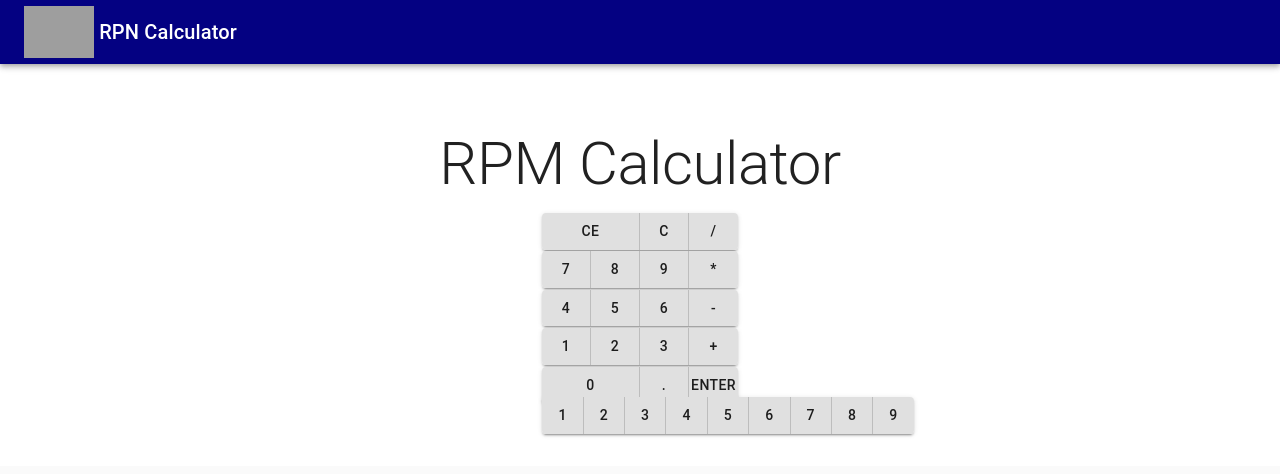
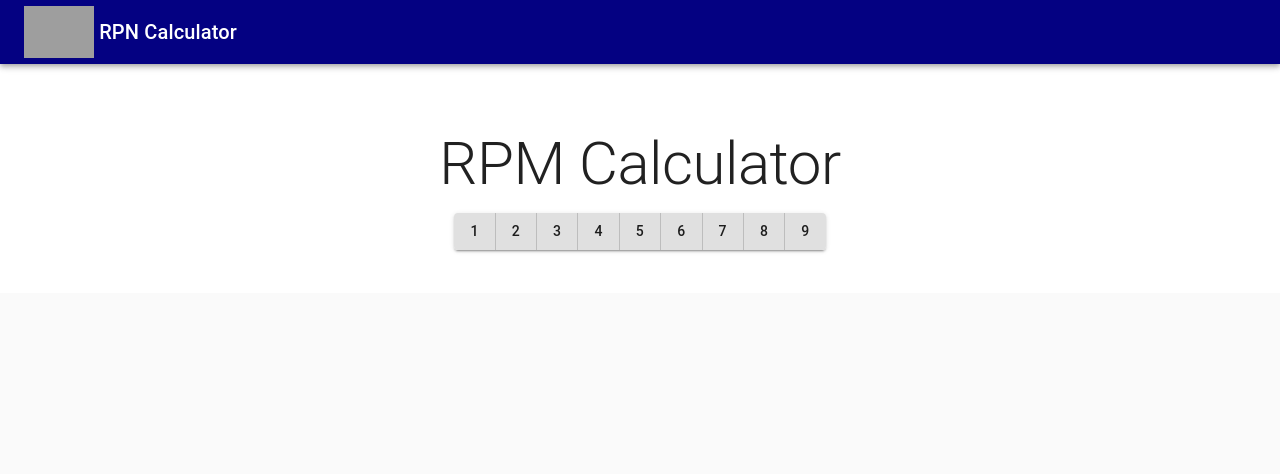
Before and after one commit to alfredrafael/my-rpn-calculator, a React (Create React App) app: page / in a window 1280 px wide. Shown: the top 474 px of the page. Built offline with nearby package versions, Linux system fonts and the light colour scheme; grey boxes are pictures that could not be loaded.

Commit message:
out for op btns

```diff
--- a/src/App.jsx
+++ b/src/App.jsx
@@ -93,77 +93,21 @@ const App = () => {
                 align="center"
                 color="textSecondary"
                 paragraph
-              >
-                <div id="div-display"></div>
-              </Typography>
+              ></Typography>
               <Grid container spacing={2} justify="center">
-                <div
-                  style={{
-                    display: "flex",
-                    flexDirection: "column",
-                    justifyContent: "space-between",
-                    alignItems: "flex-end",
-                  }}
-                >
+                <div style={{}}>
                   <ButtonGroup
                     variant="contained"
                     aria-label="outlined primary button group"
                     className={myClasses.btnRow}
                   >
-                    <Button className={myClasses.calcBtnDouble}>CE</Button>
-                    <Button className={myClasses.calcButton}>C</Button>
-                    <Button className={myClasses.calcButton}>/</Button>
+                    {createDigits()}
                   </ButtonGroup>
                   <ButtonGroup
                     variant="contained"
                     aria-label="outlined primary button group"
                     className={myClasses.btnRow}
-                  >
-                    <Button className={myClasses.calcButton}>7</Button>
-                    <Button className={myClasses.calcButton}>8</Button>
-                    <Button className={myClasses.calcButton}>9</Button>
-                    <Button className={myClasses.calcButton}>*</Button>
-                  </ButtonGroup>
-                  <ButtonGroup
-                    variant="contained"
-                    aria-label="outlined primary button group"
-                    className={myClasses.btnRow}
-                  >
-                    <Button className={myClasses.calcButton}>4</Button>
-                    <Button className={myClasses.calcButton}>5</Button>
-                    <Button className={myClasses.calcButton}>6</Button>
-                    <Button className={myClasses.calcButton}>-</Button>
-                  </ButtonGroup>
-                  <ButtonGroup
-                    variant="contained"
-                    aria-label="outlined primary button group"
-                    className={myClasses.btnRow}
-                  >
-                    <Button className={myClasses.calcButton}>1</Button>
-                    <Button className={myClasses.calcButton}>2</Button>
-                    <Button className={myClasses.calcButton}>3</Button>
-                    <Button className={myClasses.calcButton}>+</Button>
-                  </ButtonGroup>
-                  <ButtonGroup
-                    variant="contained"
-                    aria-label="outlined primary button group"
-                    className={myClasses.btnRow}
-                  >
-                    <Button className={myClasses.calcBtnDouble}>0</Button>
-                    <Button className={myClasses.calcButton}>.</Button>
-                    <Button className={myClasses.calcButton}>Enter</Button>
-                  </ButtonGroup>
-                  <div style={{ maxWidth: "20px" }}>
-                    <Grid container spacing={2} justify="center">
-                      <ButtonGroup
-                        variant="contained"
-                        aria-label="outlined primary button group"
-                        className={myClasses.myBtnRow}
-                      >
-                        {createDigits()}
-                      </ButtonGroup>
-                    </Grid>
-                  </div>
+                  ></ButtonGroup>
                 </div>
               </Grid>
             </Container>
--- /dev/null
+++ b/src/app.css
@@ -0,0 +1,3 @@
+.calcButton {
+  background: red !important;
+}
```
